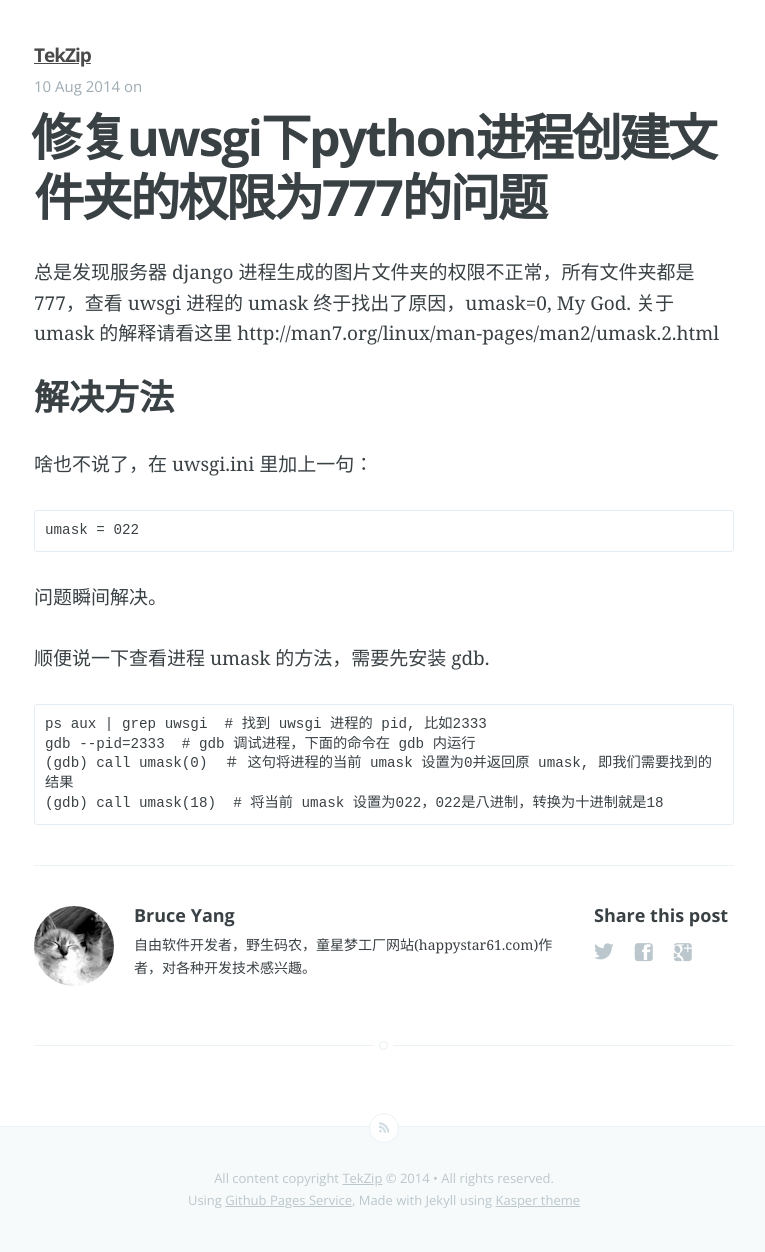
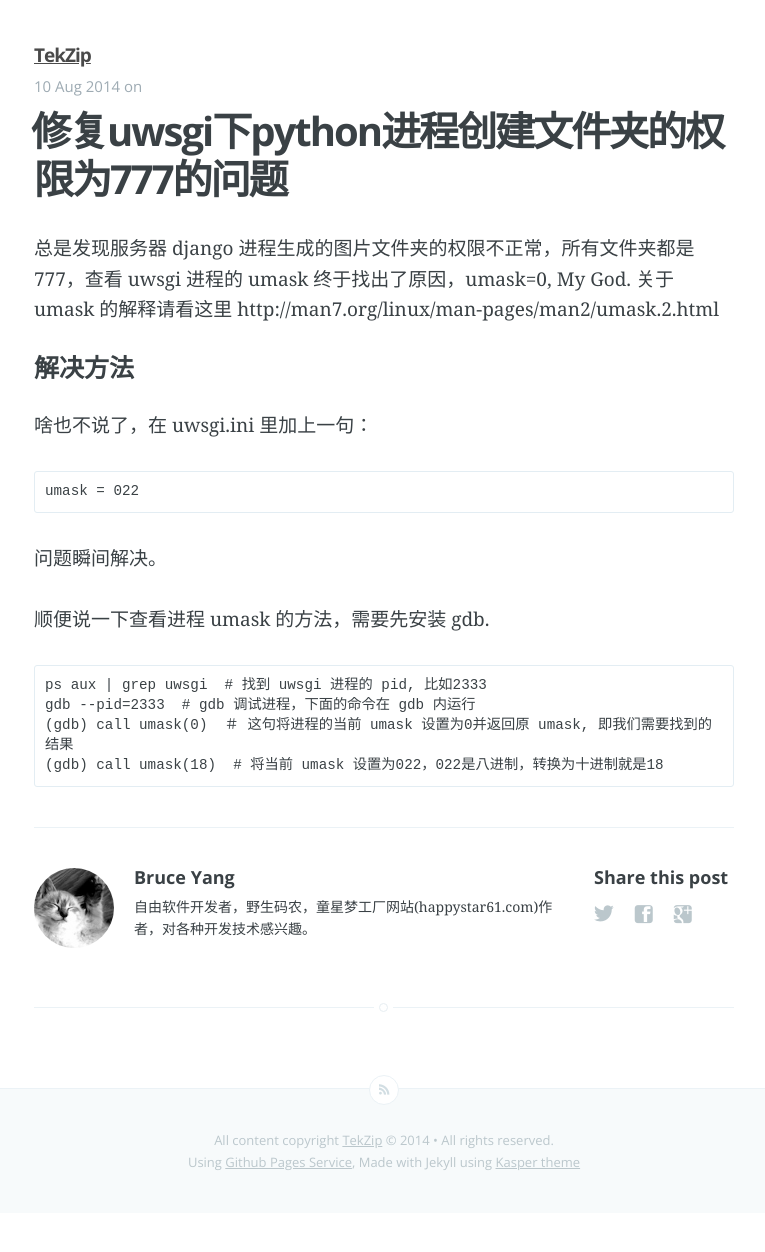
Before and after one commit to ayang/ayang.github.io, a Jekyll site: the page built from _posts/2014-08-10-fix-uwsgi-python-created-file-mode.md, in a window 1280 px wide. Shown: the whole page, without its empty margins (256-1021 px from the left). Built offline with Jekyll 4.4.1, drawn with Linux system fonts in a browser that asks for light colours; Markdown is read by kramdown in place of the engine named in the settings; after the commit the page ends 1213 px from its top, so only the background shows below that.

Commit message:
make title fonts size smaller

```diff
--- a/assets/css/screen.css
+++ b/assets/css/screen.css
@@ -117,33 +117,33 @@ h4, h5, h6 {
 }
 
 h1 {
-    font-size: 5rem;
+    font-size: 4rem;
     line-height: 1.2em;
     letter-spacing: -2px;
     text-indent: -3px;
 }
 
 h2 {
-    font-size: 4rem;
+    font-size: 3rem;
     line-height: 1.2em;
     letter-spacing: -1px;
     text-indent: -2px;
 }
 
 h3 {
-    font-size: 3.5rem;
+    font-size: 2.5rem;
 }
 
 h4 {
-    font-size: 3rem;
+    font-size: 2rem;
 }
 
 h5 {
-    font-size: 2.5rem;
+    font-size: 1.5rem;
 }
 
 h6 {
-    font-size: 2rem;
+    font-size: 1.2rem;
 }
 
 a {
```
